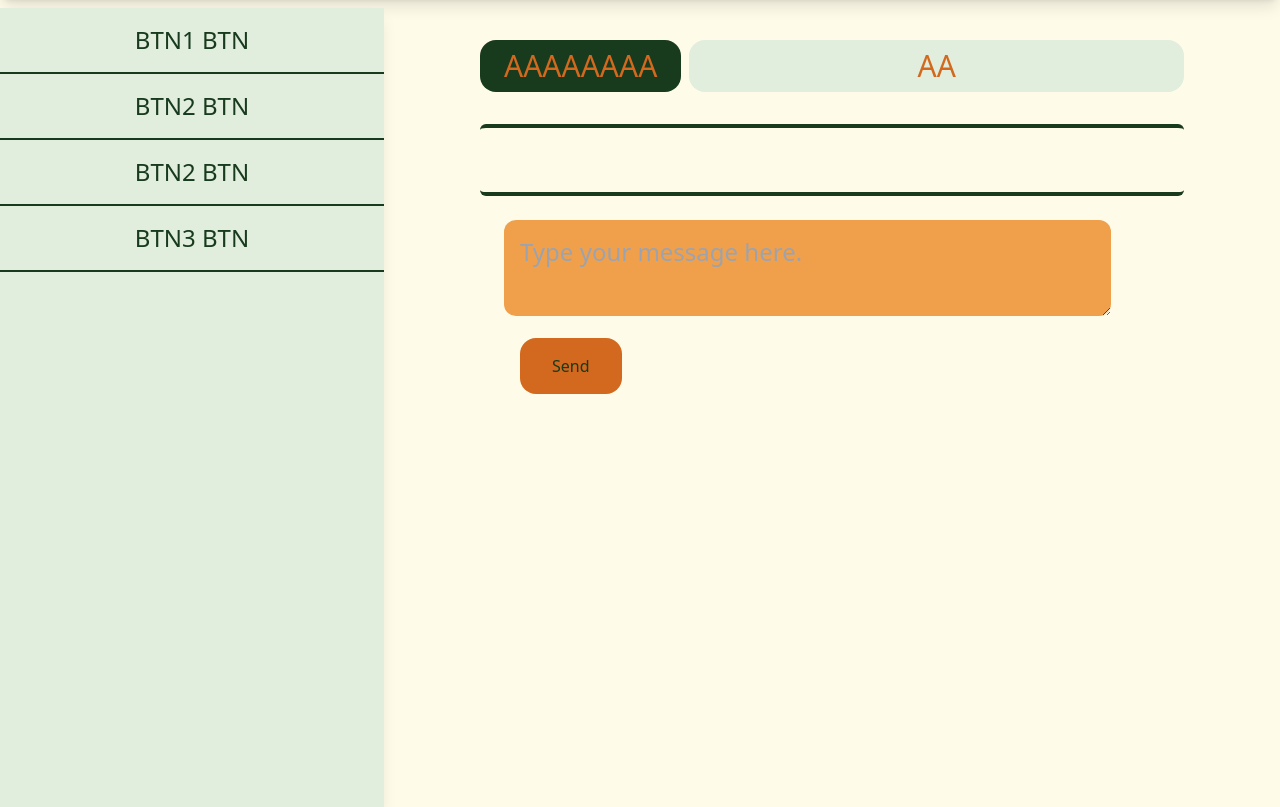
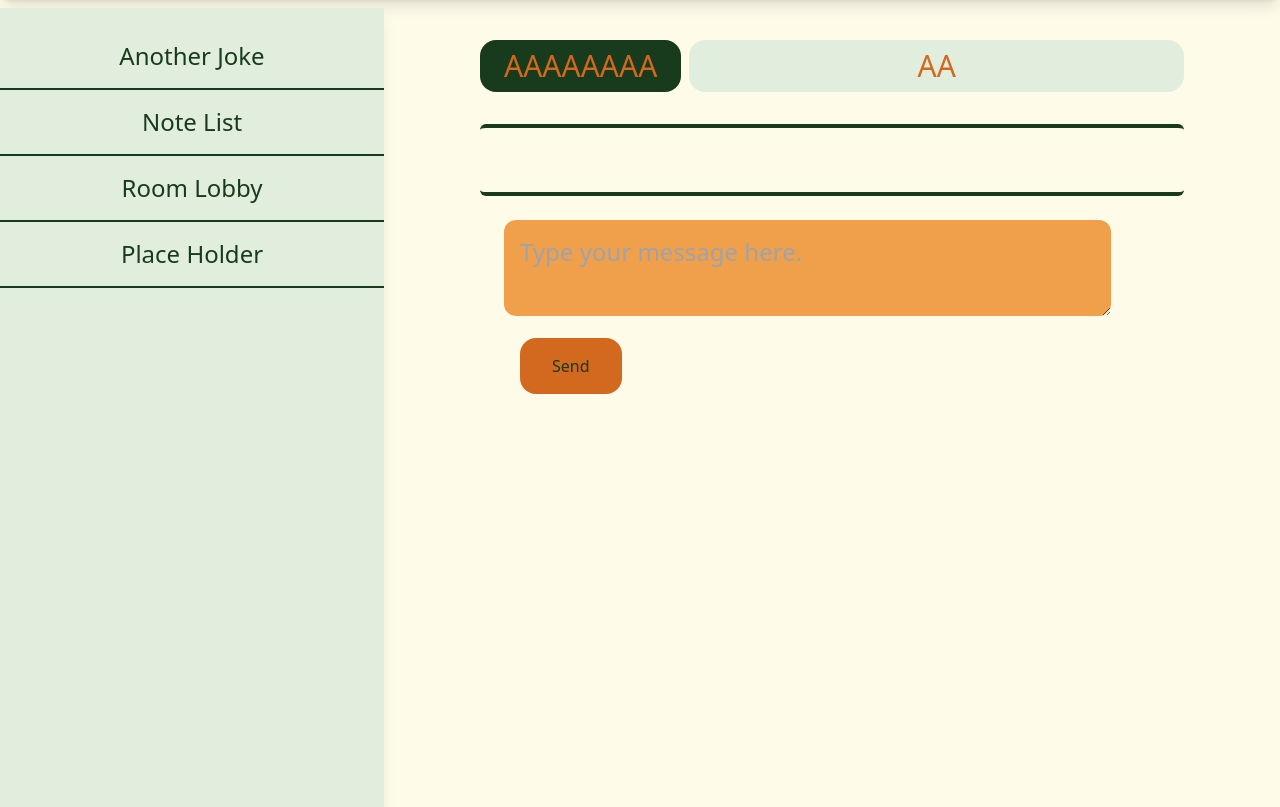
Before and after one commit to laichilam/Tono, a Django app: page /room/1/ in a window 1280 px wide. Shown: the part 88-895 px from the top of the page. Run offline with Django 4.2, Linux system fonts and the light colour scheme; a user stored in the database is signed in; data comes from the database, SQL or seed files in the repository.

Commit message:
Add files via upload
Added:
Join room page / functions

```diff
--- a/core/templates/core/base.html
+++ b/core/templates/core/base.html
@@ -42,11 +42,11 @@
 
       <!-- This is the sidebar element -->
       <div class="flex flex-row">
-        <div class="flex flex-col flex-wrap justify-items-center bg-alu-netural shadow-lg whitespace-nowrap w-96 h-full fixed mt-24">
-          <button class="text-alu-btn text-2xl hover:bg-alu-three border-b-2 border-alu-btn py-4">BTN1 BTN</button>
-          <button class="text-alu-btn text-2xl hover:bg-alu-three border-b-2 border-alu-btn py-4">BTN2 BTN</button>
-          <button class="text-alu-btn text-2xl hover:bg-alu-three border-b-2 border-alu-btn py-4">BTN2 BTN</button>
-          <button class="text-alu-btn text-2xl hover:bg-alu-three border-b-2 border-alu-btn py-4">BTN3 BTN</button>
+        <div class="flex flex-col flex-wrap justify-items-center bg-alu-netural shadow-lg whitespace-nowrap w-96 h-full fixed mt-24 py-4">
+          <button class="text-alu-btn text-2xl hover:bg-alu-three border-b-2 border-alu-btn py-4">Another Joke</button>
+          <button class="text-alu-btn text-2xl hover:bg-alu-three border-b-2 border-alu-btn py-4">Note List</button>
+          <button class="text-alu-btn text-2xl hover:bg-alu-three border-b-2 border-alu-btn py-4">Room Lobby</button>
+          <button class="text-alu-btn text-2xl hover:bg-alu-three border-b-2 border-alu-btn py-4">Place Holder</button>
         </div>
 
         <div class="flex flex-col bg-alu-main w-full h-full">
--- a/room/forms.py
+++ b/room/forms.py
@@ -18,3 +18,8 @@ class roomform(forms.ModelForm):
     class Meta:
         model = room
         fields = ('name','code',)
+
+class joinform(forms.ModelForm):
+    class Meta:
+        model = room
+        fields = ('code',)
--- a/room/models.py
+++ b/room/models.py
@@ -3,7 +3,8 @@ from django.contrib.auth.models import User
 # Create your models here.
 class room(models.Model):
     name = models.TextField(max_length=80)
-    code = models.CharField(max_length=8, unique=True)
+    #code = models.CharField(max_length=8, unique=True)
+    code = models.CharField(max_length=8)
     created_at = models.DateTimeField(auto_now=True)
     modified_at = models.DateTimeField(auto_now_add=True)
     created_by = models.ForeignKey(User, related_name='roomowner', on_delete=models.CASCADE)
--- a/room/views.py
+++ b/room/views.py
@@ -3,7 +3,7 @@ from django.shortcuts import render, get_object_or_404, redirect
 from django.contrib import messages
 from django.contrib.auth.models import User
 from .models import room, roommessage
-from .forms import roommessageform, roomform
+from .forms import roommessageform, roomform, joinform
 # Create your views here.
 #def new_room(request, code):
 
@@ -22,6 +22,24 @@ def new_room(request):
     else:
         form = roomform()
     return render(request, 'room/newroom.html',{
+            'form': form
+        })
+
+@login_required
+def join_room(request):
+    form = joinform()
+    if request.method == 'POST':
+        form = joinform(request.POST)
+        if form.is_valid():
+            c = form.cleaned_data['code']
+            print("CODE HERE")
+            print(c)
+            r = get_object_or_404(room,code=c)
+            r.members.add(request.user)
+            return redirect('roomlist')
+    else:
+        form = joinform()
+    return render(request, 'room/joinroom.html',{
             'form': form
         })
 
--- a/static/mainout.css
+++ b/static/mainout.css
@@ -563,8 +563,20 @@ video {
   right: 1rem;
 }
 
+.left-8 {
+  left: 2rem;
+}
+
+.right-1 {
+  right: 0.25rem;
+}
+
 .float-right {
   float: right;
+}
+
+.float-left {
+  float: left;
 }
 
 .m-3 {
@@ -590,6 +602,10 @@ video {
   margin-bottom: 0.5rem;
 }
 
+.mb-24 {
+  margin-bottom: 6rem;
+}
+
 .mb-3 {
   margin-bottom: 0.75rem;
 }
@@ -606,10 +622,6 @@ video {
   margin-bottom: 1.5rem;
 }
 
-.mb-96 {
-  margin-bottom: 24rem;
-}
-
 .mt-16 {
   margin-top: 4rem;
 }
@@ -620,10 +632,6 @@ video {
 
 .mt-4 {
   margin-top: 1rem;
-}
-
-.mb-24 {
-  margin-bottom: 6rem;
 }
 
 .block {
@@ -969,6 +977,11 @@ video {
   padding-bottom: 2rem;
 }
 
+.py-5 {
+  padding-top: 1.25rem;
+  padding-bottom: 1.25rem;
+}
+
 .pb-32 {
   padding-bottom: 8rem;
 }
@@ -995,6 +1008,10 @@ video {
 
 .pt-6 {
   padding-top: 1.5rem;
+}
+
+.pl-4 {
+  padding-left: 1rem;
 }
 
 .text-center {
```
Also changed, not shown: room/templates/room/joinroom.html (added, +30 -0 lines), room/templates/room/roomlist.html (+15 -5 lines).
